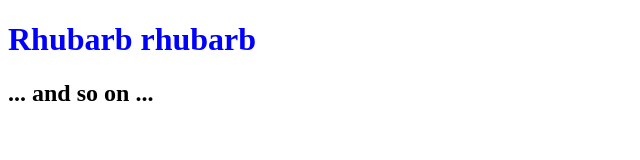
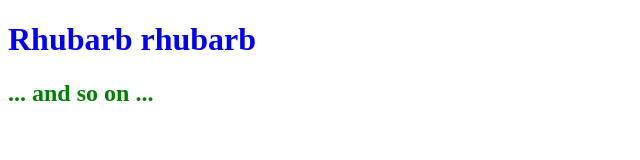
Before and after one commit to murmelsson/0main-opensap-git1repo, a plain HTML site: page index.html in a window 1280 px wide. Shown: the full height of the page, 0-640 px from the left. Drawn offline with Linux system fonts and the light colour scheme.

Commit message:
h2 colour to green

```diff
--- a/index.html
+++ b/index.html
@@ -6,6 +6,6 @@
 	</head>
 	<body>
 		<h1 style = "color: blue">Rhubarb rhubarb </h1>
-		<h2>... and so on ...</h2>
+		<h2 style = "color: green">... and so on ...</h2>
 	</body>
 </html>
```
